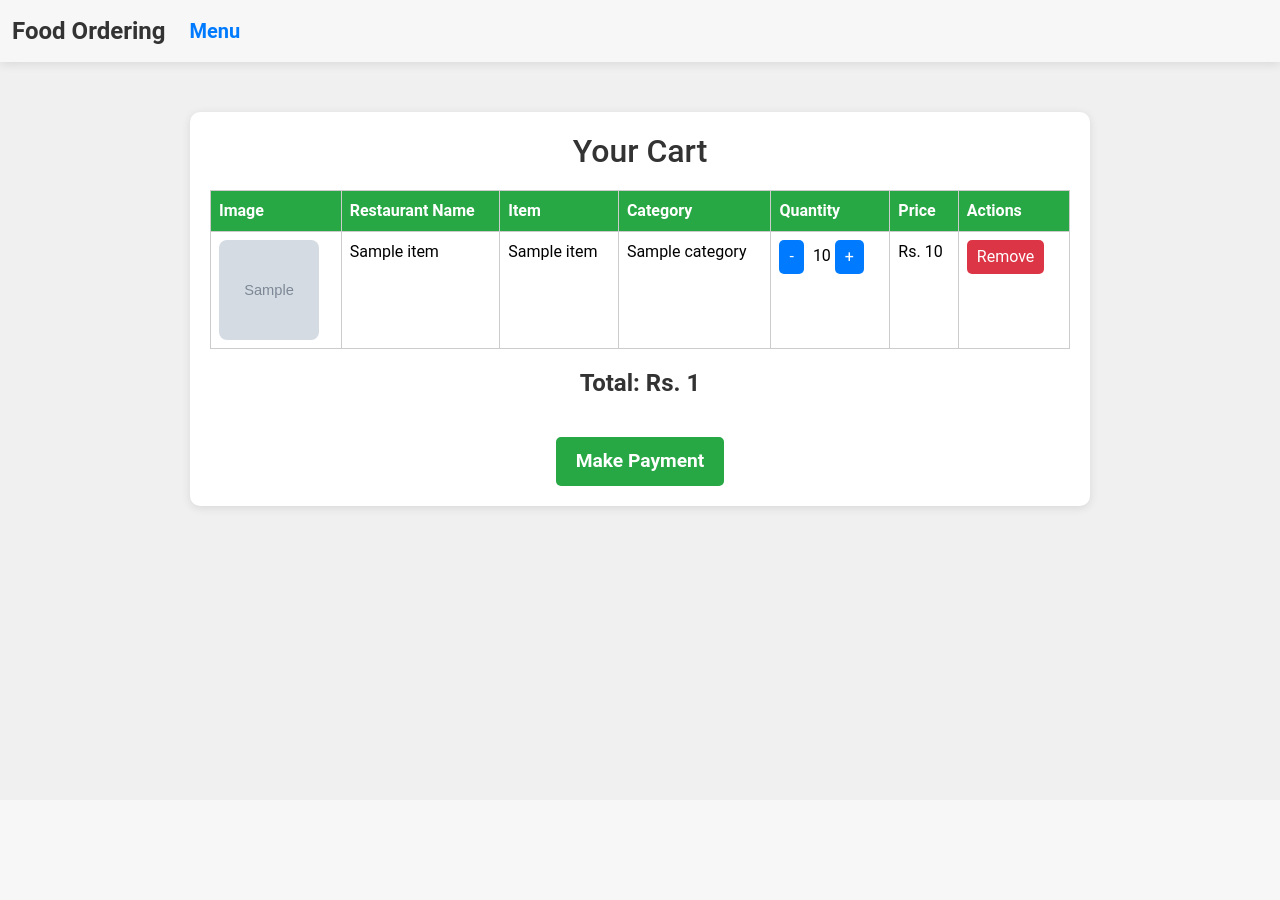
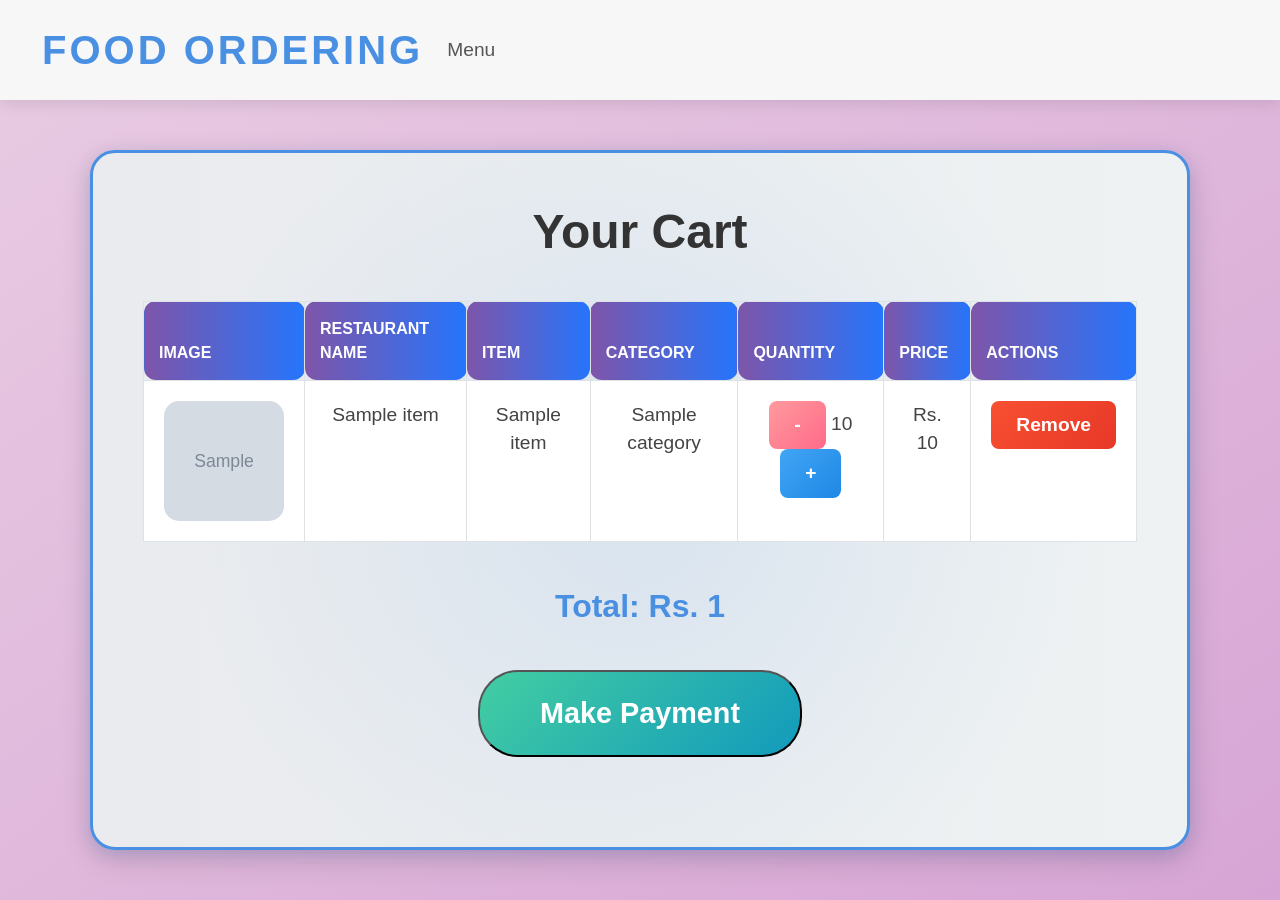
Before and after one commit to sailesh-prasad/Online_Food_Ordering_System, a Django app: template ordering/templates/home/cart.html in a window 1280 px wide. Before the commit the page ends 511 px from the top, so only its background shows below. Run offline with Django 3.2, Linux system fonts and the light colour scheme; the template is opened without the code that fills it: most values are stand-ins (such as "Sample title", 1, 10 or a date in 2020); grey boxes marked "Sample" are stand-in pictures.

Commit message:
css added

```diff
--- a/ordering/templates/home/cart.html
+++ b/ordering/templates/home/cart.html
@@ -8,107 +8,252 @@
     <title>Your Cart</title>
     <link rel="stylesheet" href="https://cdn.jsdelivr.net/npm/bootstrap@5.3.3/dist/css/bootstrap.min.css">
     <style>
-        body {
-            background-color: #f0f0f0;
-            font-family: 'Roboto', sans-serif;
+        /* General Body Styling */
+    body {
+        background: linear-gradient(to bottom right, #e9cce3, #d7a5d5); /* Subtle gradient */
+        font-family: 'Poppins', sans-serif;
+        margin: 0;
+        padding: 0;
+        color: #333333;
+    }
+
+    /* Navbar Styling */
+    .navbar {
+        background-color: #f7f7f7; /* Light grey for contrast */
+        padding: 15px 30px;
+        box-shadow: 0 4px 15px rgba(0, 0, 0, 0.1);
+        position: sticky;
+        top: 0;
+        z-index: 10;
+    }
+
+    .navbar-brand {
+        font-weight: 700;
+        color: #4a90e2;
+        font-size: 2.5em;
+        text-transform: uppercase;
+        letter-spacing: 3px;
+    }
+
+    .nav-link.menu-link {
+        color: #555555; /* Darker grey for better contrast */
+        font-size: 1.2em;
+        margin-right: 20px;
+        text-transform: capitalize;
+        transition: color 0.3s ease;
+    }
+
+    .nav-link.menu-link:hover {
+        color: #131ec0; /* Deep Blue for hover effect */
+        text-decoration: underline;
+        font-weight: bold; /* Add emphasis */
+        transition: all 0.3s ease; /* Smooth transition for hover effects */
+        letter-spacing: 1.5px; /* Slightly increase letter spacing */
+        text-shadow: 2px 2px 4px rgba(19, 30, 192, 0.2); /* Subtle glowing effect */
+        transform: scale(1.1); /* Slightly enlarge on hover */
+        border-bottom: 2px solid #131ec0; /* Add an underline effect */
+    }
+
+
+    /* Cart Container */
+    .cart-container {
+        margin: 50px auto;
+        max-width: 1100px;
+        background: linear-gradient(to right, #e9ebee, #eef2f3); /* Softer light gradient */
+        border: 3px solid #4a90e2; /* Add a border highlight */
+        border-radius: 25px;
+        box-shadow: 0 10px 30px rgba(0, 0, 0, 0.15), 0 4px 15px rgba(74, 144, 226, 0.2);
+        padding: 50px;
+        transition: transform 0.3s ease, box-shadow 0.3s ease;
+        overflow: hidden;
+        position: relative;
+    }
+
+
+        /* Add subtle glowing border on hover */
+        .cart-container:hover {
+            transform: translateY(-5px);
+            box-shadow: 0 15px 35px rgba(0, 0, 0, 0.2), 0 6px 20px rgba(74, 144, 226, 0.3);
+            border-color: #2575fc; /* Change border color on hover */
         }
-        .table-bordered {
-            border: 1px solid #ccc;
+
+        /* Decorative Element for Visual Appeal */
+        .cart-container::before {
+            content: "";
+            position: absolute;
+            top: 0;
+            left: 0;
+            width: 100%;
+            height: 100%;
+            background: radial-gradient(circle, rgba(74, 144, 226, 0.1) 10%, rgba(255, 255, 255, 0) 70%);
+            z-index: 0;
+            pointer-events: none;
         }
+
+        /* Content Inside Cart Container */
+        .cart-container * {
+            position: relative;
+            z-index: 1;
+        }
+
+
+        h2 {
+            color: #333333;
+            font-size: 3em;
+            font-weight: 800;
+            margin-bottom: 40px;
+            text-align: center;
+            text-transform: capitalize;
+        }
+
+        /* Table Styling */
+        .table {
+            border-collapse: collapse;
+            width: 100%;
+            margin-bottom: 30px;
+        }
+
         .table thead th {
-            background-color: #28a745;
-            color: #fff;
+            background: linear-gradient(to right, #7e55a9, #2575fc); /* Purple to Blue */
+            color: #ffffff;
+            font-size: 1em;
+            padding: 15px;
+            text-transform: uppercase;
+            border-radius: 12px;
         }
+
         .table tbody tr {
-            background-color: #ff565697;
-            transition: background-color 0.3s ease;
+            background: #eaf4fc; /* Light Blue for rows */
+            border-radius: 12px;
+            transition: transform 0.3s ease, box-shadow 0.3s ease;
         }
+
         .table tbody tr:hover {
-            background-color: #ff8a80;
+            transform: scale(1.03);
+            box-shadow: 0 6px 20px rgba(0, 0, 0, 0.1);
         }
-        .cart-container {
-            max-width: 900px;
-            margin-top: 50px;
-            background-color: #fff;
+
+        .table tbody td {
             padding: 20px;
-            border-radius: 10px;
-            box-shadow: 0 2px 10px rgba(0, 0, 0, 0.1);
-            transition: transform 0.3s ease;
+            text-align: center;
+            font-size: 1.2em;
+            color: #444;
         }
-        .cart-container:hover {
-            transform: scale(1.02);
+
+        img {
+            width: 120px;
+            height: 120px;
+            object-fit: cover;
+            border-radius: 15px;
         }
-        h2 {
-            margin-bottom: 20px;
-            color: #333;
+
+        /* Button Styles */
+        .btn-action {
+            padding: 10px 25px;
+            border-radius: 8px;
+            font-weight: 600;
+            transition: all 0.3s ease;
+            font-size: 1em;
+            border: none;
+            cursor: pointer;
+        }
+
+        .btn-action.btn-primary {
+            background: linear-gradient(135deg, #42a5f5, #1e88e5);
+            color: #ffffff;
+        }
+
+        .btn-action.btn-primary:hover {
+            background: linear-gradient(135deg, #1e88e5, #1565c0);
+            transform: scale(1.1);
+        }
+
+        .btn-action.btn-secondary {
+            background: linear-gradient(135deg, #ff9a9e, #ff6a88); /* Pink to Salmon */
+            color: #ffffff;
+        }
+
+        .btn-action.btn-secondary:hover {
+            background: linear-gradient(135deg, #ff6a88, #ff4e62);
+        }
+
+        .btn-danger {
+            background: linear-gradient(135deg, #f85032, #e73827); /* Orange to Red */
+            font-weight: 700;
+            color: #ffffff;
+        }
+
+        .btn-danger:hover {
+            background: linear-gradient(135deg, #e73827, #c31c1c);
+        }
+
+        .btn-checkout {
+            background: linear-gradient(135deg, #43cea2, #129abc); /* Green to Blue */
+            color: #ffffff;
+            font-size: 1.8em;
+            padding: 20px 60px;
+            border-radius: 40px;
+            font-weight: 700;
+            transition: transform 0.3s ease, box-shadow 0.3s ease;
+            display: block;
+            margin: 40px auto;
+        }
+
+        .btn-checkout:hover {
+            transform: translateY(-5px);
+            box-shadow: 0 10px 20px rgba(0, 0, 0, 0.2);
+        }
+
+        /* Total Cost */
+        .total-cost {
+            font-size: 2em;
+            font-weight: 800;
             text-align: center;
-            font-size: 2em;
+            color: #4a90e2;
+            margin-top: 40px;
         }
-        img {
-            border-radius: 8px;
+
+        /* Responsive Design */
+        @media (max-width: 768px) {
+            .cart-container {
+                padding: 30px;
+            }
+
+            h2 {
+                font-size: 2.5em;
+            }
+
+            .table tbody td {
+                font-size: 1em;
+            }
+
+            .btn-checkout {
+                font-size: 1.4em;
+                padding: 15px 40px;
+            }
         }
-        .total-cost {
-            font-weight: bold;
-            color: #333;
-            font-size: 1.5em;
+
+        @media (max-width: 480px) {
+            .navbar-brand {
+                font-size: 2em;
+            }
+
+            h2 {
+                font-size: 2em;
+            }
+
+            .btn-checkout {
+                font-size: 1.2em;
+                padding: 10px 30px;
+            }
+
+            img {
+                width: 80px;
+                height: 80px;
+            }
         }
-        .btn-checkout {
-            margin-top: 20px;
-            background-color: #28a745;
-            color: #fff;
-            border: none;
-            padding: 10px 20px;
-            border-radius: 5px;
-            cursor: pointer;
-            transition: background-color 0.3s ease;
-            font-size: 1.2em;
-        }
-        .btn-checkout:hover {
-            background-color: #218838;
-        }
-        .btn-action {
-            margin-right: 5px;
-            background-color: #007bff;
-            color: #fff;
-            border: none;
-            padding: 5px 10px;
-            border-radius: 5px;
-            cursor: pointer;
-            transition: background-color 0.3s ease;
-            font-size: 1em;
-        }
-        .btn-action:hover {
-            background-color: #0056b3;
-        }
-        .btn-danger {
-            background-color: #dc3545;
-        }
-        .btn-danger:hover {
-            background-color: #c82333;
-        }
-        .nav-link.menu-link {
-            color: #007bff;
-            border-radius: 3px;
-            padding: 5px 10px;
-            font-weight: bold;
-            font-size: 20px;
-            transition: color 0.3s ease;
-        }
-        .nav-link.menu-link:hover {
-            color: #0056b3;
-        }
-        .navbar-brand {
-            color: #333;
-            font-weight: bold;
-            font-size: 1.5em;
-        }
-        .custom-grey {
-            background-color: #f7f7f7;
-        }
-        .navbar {
-            box-shadow: 0 2px 10px rgba(0, 0, 0, 0.1);
-        }
-    </style>
+
+        </style>
 </head>
 
 <body>
--- a/ordering/templates/home/orders.html
+++ b/ordering/templates/home/orders.html
@@ -16,7 +16,7 @@
         /* Body Styling */
         body {
             font-family: 'Poppins', sans-serif;
-            background: linear-gradient(to right, #5ea548, #80b176);
+            background: linear-gradient(to right, #73ae61, #a0bc9b);
             color: #fff;
             height: 100vh;
             display: flex;
@@ -29,7 +29,7 @@
         /* Container Styling */
         .container {
             max-width: 1200px;
-            background-color: #5fb692;
+            background-color: #90b8a7;
             border-radius: 15px;
             padding: 40px;
             box-shadow: 0 10px 30px rgba(0, 0, 0, 0.1);
```
Also changed, not shown: db.sqlite3.
